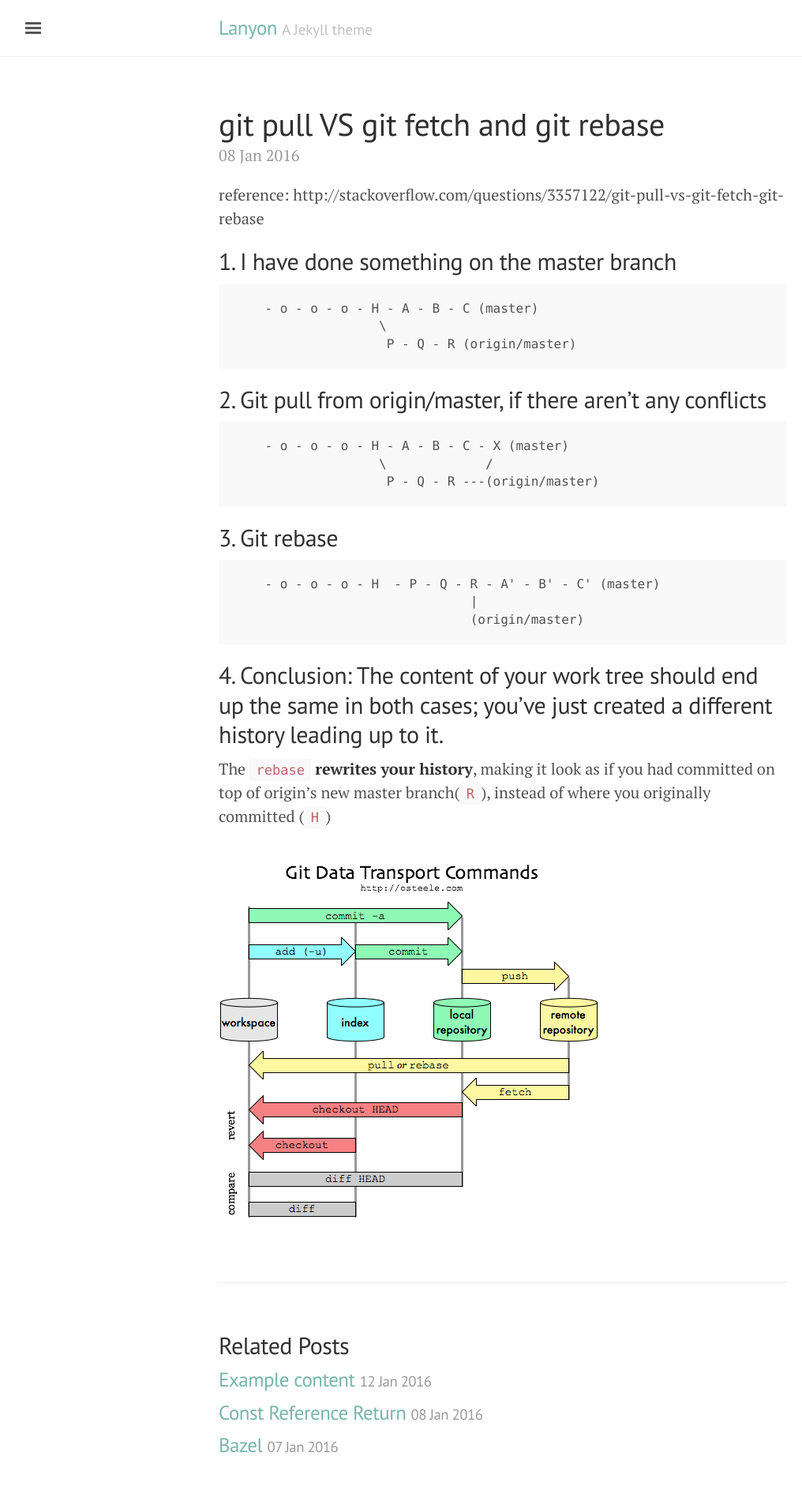
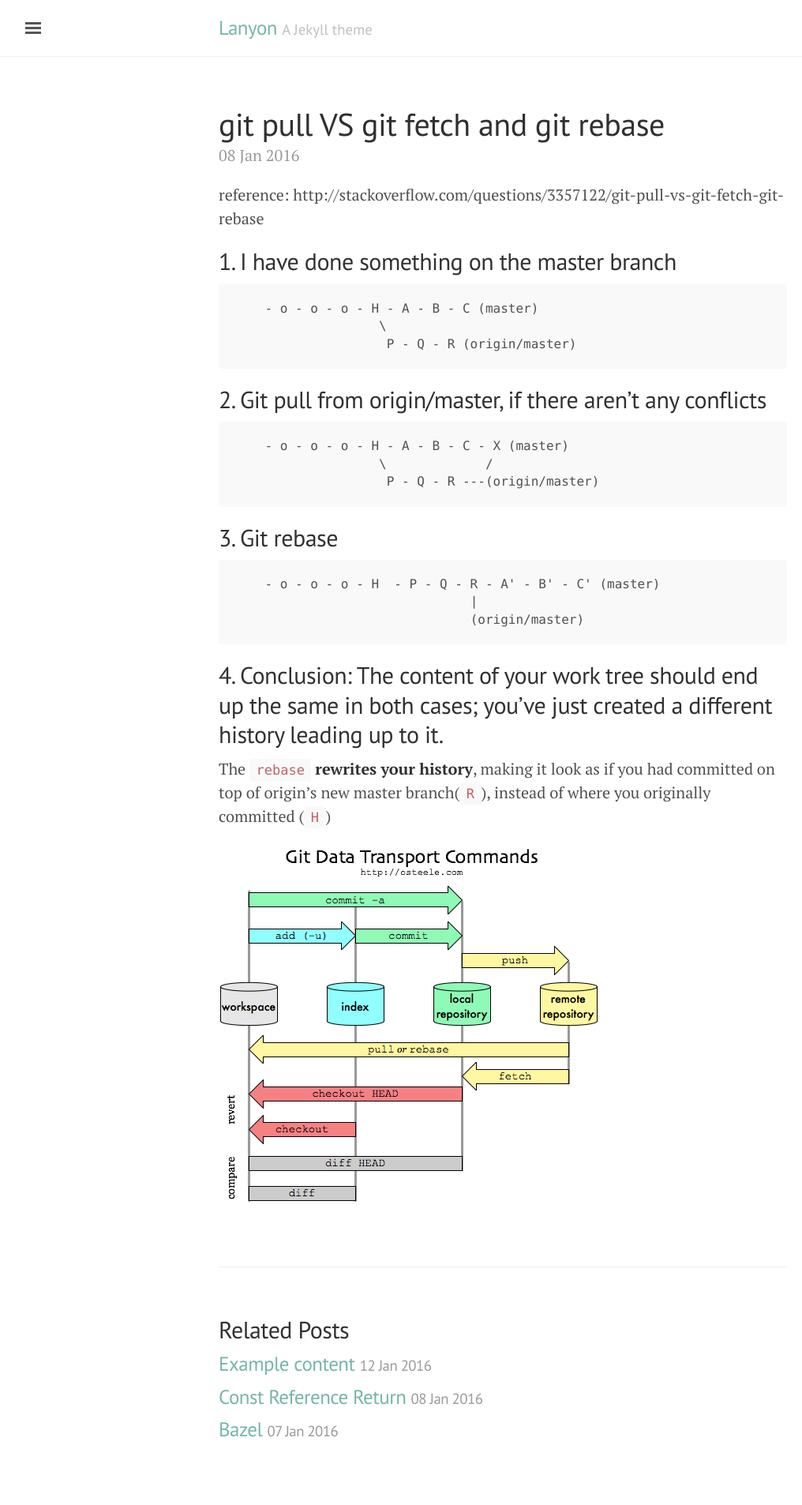
Before and after one commit to loverszhaokai/loverszhaokai.github.io, a Jekyll site: the page built from _posts/2016-01-08-git-rebase-vs-git-pull.md, in a window 1280 px wide. Shown: the whole page at 79% size, without its empty margins (3-1019 px from the left). Built offline with Jekyll 4.4.1, drawn with Linux system fonts in a browser that asks for light colours.

Commit message:
update git-*.md

```diff
--- a/_posts/2016-01-08-git-rebase-vs-git-pull.md
+++ b/_posts/2016-01-08-git-rebase-vs-git-pull.md
@@ -4,7 +4,6 @@
 ---
 
 reference: http://stackoverflow.com/questions/3357122/git-pull-vs-git-fetch-git-rebase
-
 
 ## 1. I have done something on the master branch
 
@@ -29,5 +28,4 @@
 
 The `rebase` **rewrites your history**, making it look as if you had committed on top of origin's new master branch(`R`), instead of where you originally committed (`H`)
 
-<img src="images/git_pull_vs_fetch.png" alt="" style="width: 800px;"/>
 ![Image description](/images/git_pull_vs_fetch.png)
```
